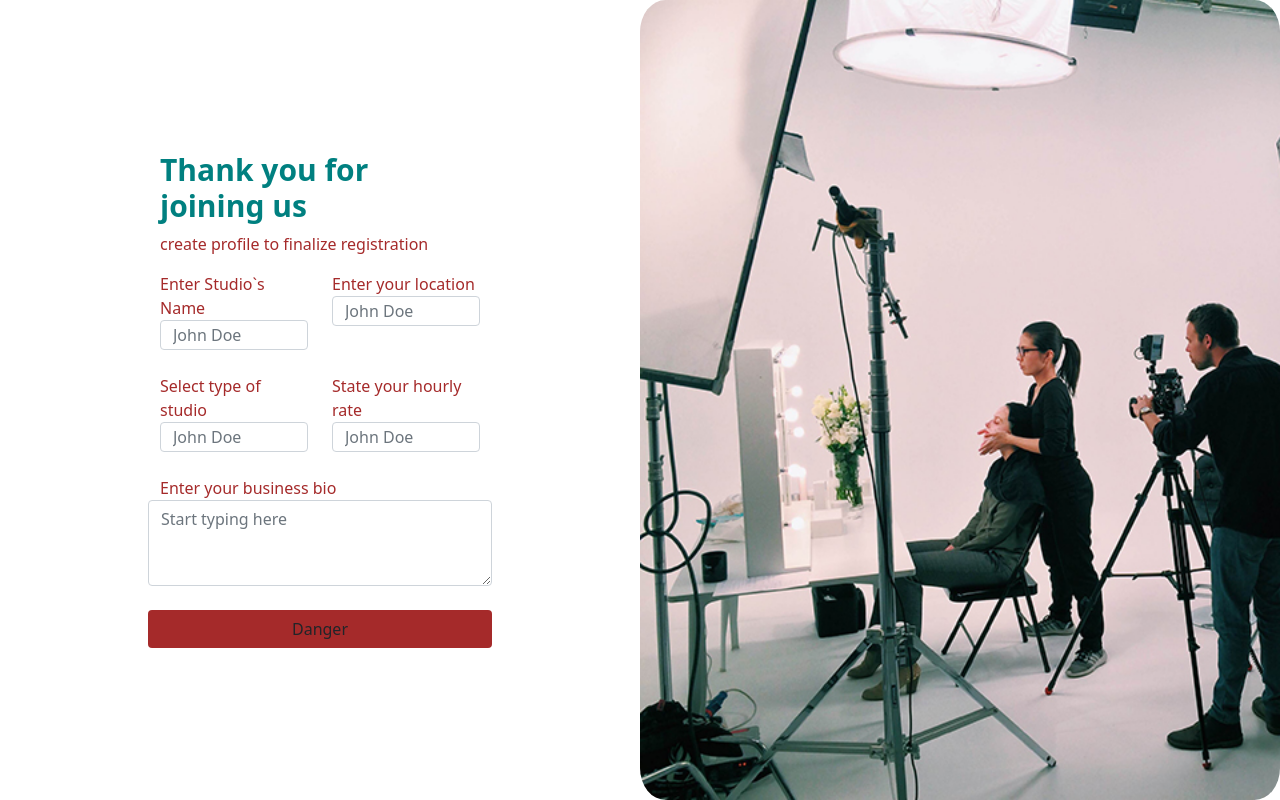
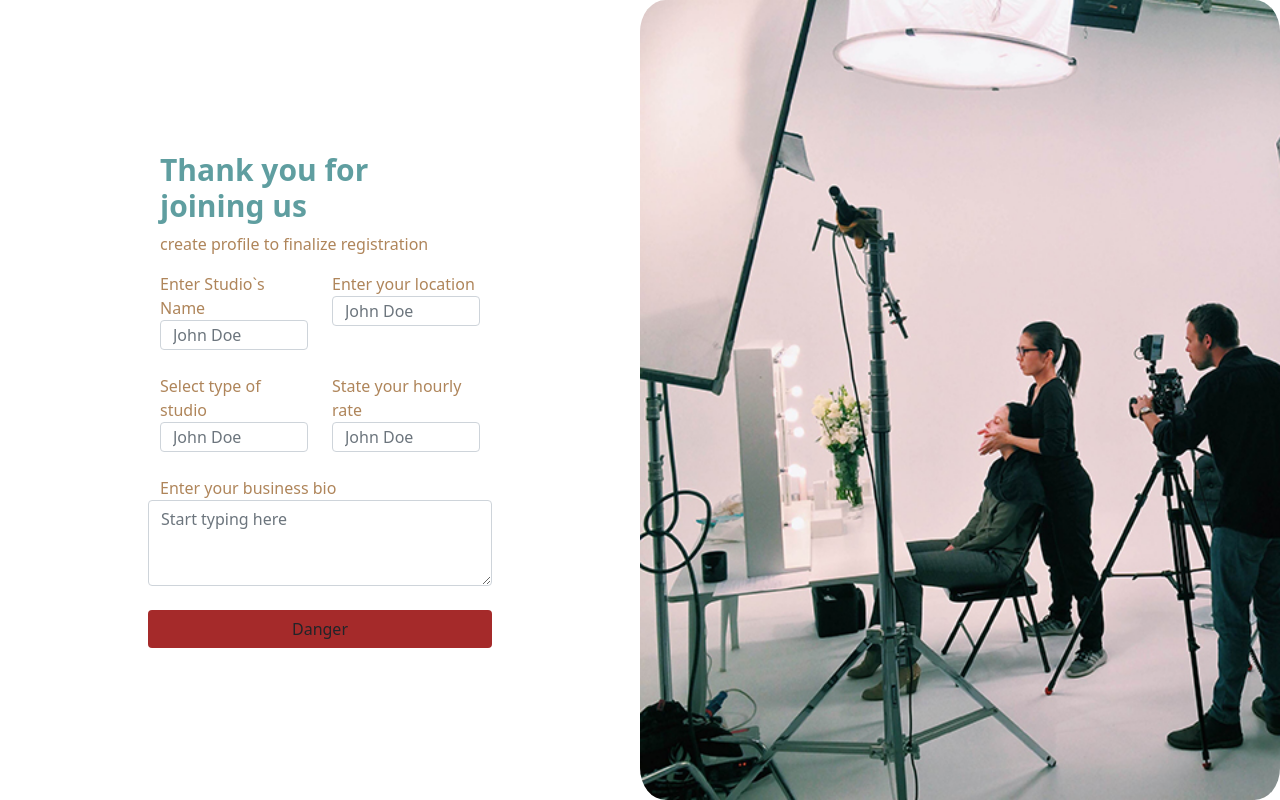
Before and after one commit to g90tony/pro-dev-project, an Angular app in the folder prodev-client/: page / in a window 1280 px wide. Built offline with nearby package versions, Linux system fonts and the light colour scheme.

Commit message:
adding form and a background image for the clients page profile

```diff
--- a/prodev-client/src/app/app.component.css
+++ b/prodev-client/src/app/app.component.css
@@ -16,10 +16,10 @@ input{
   height: 30px;
 }
 .brown,label{
-  color: brown;
+  color: #AF855A;
 }
 h3{
-  color: teal;
+  color: #5F9EA0;
   font-size: 30px;
 }
 .btn{
```
